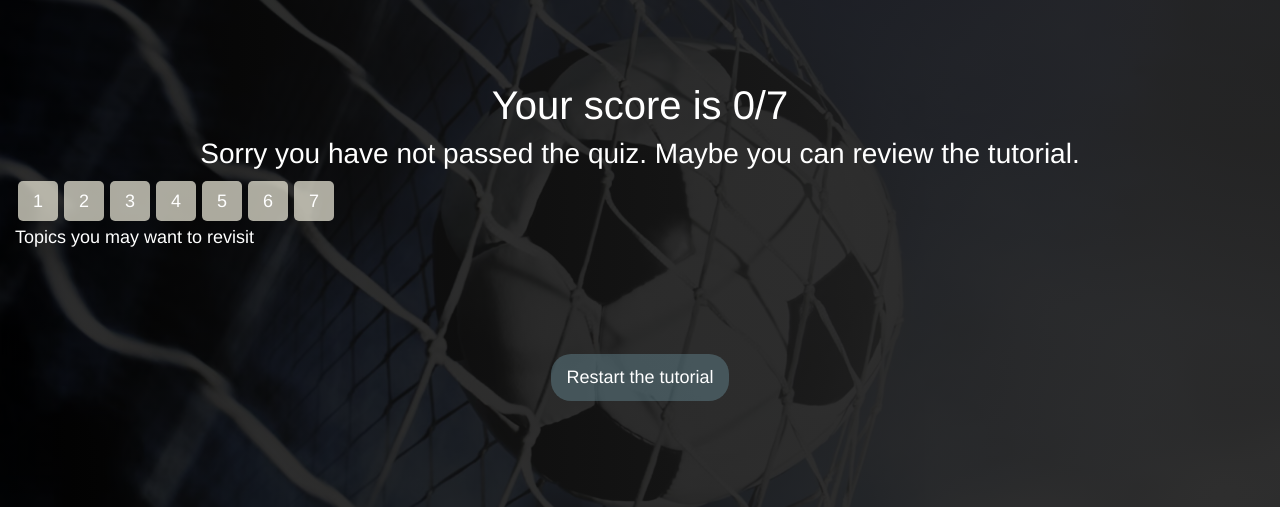
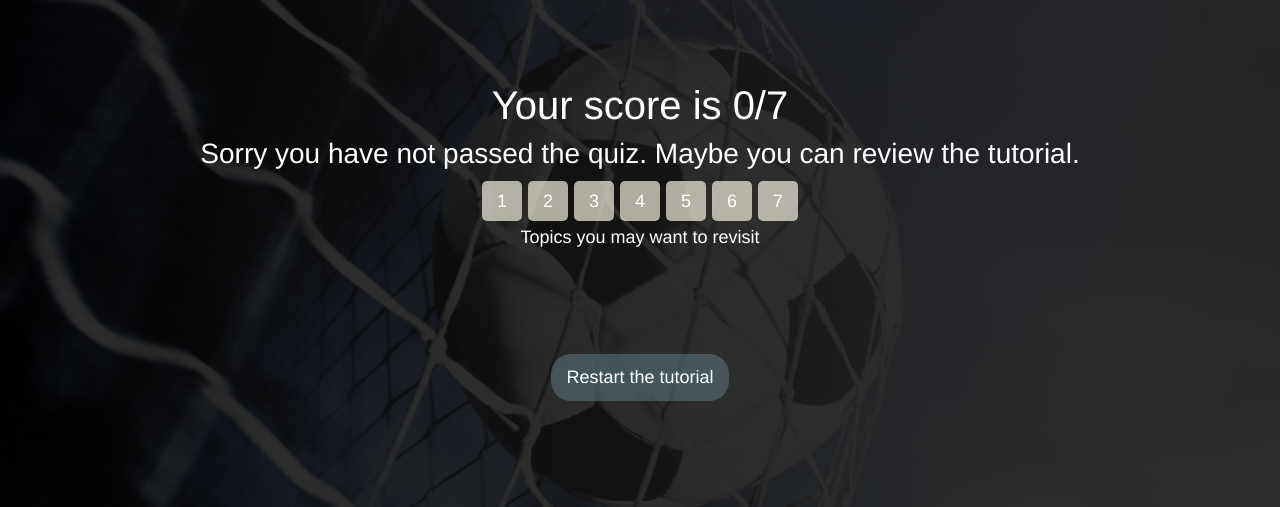
Before and after one commit to zackhuiiiii/Soccer-Referee-Tutorial, a Flask app: page /quiz_final/ in a window 1280 px wide. Shown: the part 76-583 px from the top of the page. Run offline with Flask 2, Linux system fonts and the light colour scheme; some libraries are stand-ins or nearby versions.

Commit message:
Quiz updates final page

```diff
--- a/static/quiz_final.css
+++ b/static/quiz_final.css
@@ -31,3 +31,7 @@
     line-height: 40px;
     margin: 3px;
 }
+
+li{
+	list-style-type: none;
+}
--- a/templates/quizLayout.html
+++ b/templates/quizLayout.html
@@ -24,7 +24,7 @@
 <body>
     <nav class="navbar navbar-expand-lg">
         <div class="navbar-brand nav-title">Quiz</div>
-        <a href="/learn/handSignal" class="nav-home">Homepage</a>
+        <a href="/learn/handSignal" class="nav-brand nav-title nav-home">Homepage</a>
         <div class="navbar-brand nav-right">
             <div class="navbar-secondary-brand">Question {{ques_index}}/7</div>
             <div class="navbar-secondary-brand"> Score</div>
--- a/templates/quiz_final.html
+++ b/templates/quiz_final.html
@@ -22,10 +22,10 @@
         <h3><center>{{message}}<center></h3>
     </div>
     <div class="row">
-      <div id="status_div" class="center" ></div>
+      <div id="status_div" class="center col-md-12" ></div>
     </div>
     <div class="row">
-      <div id="topics" class="center" >
+      <div id="topics" class="col-md-12 center" >
           <ul id='topics_list'></ul>
       </div>
     </div>
```
